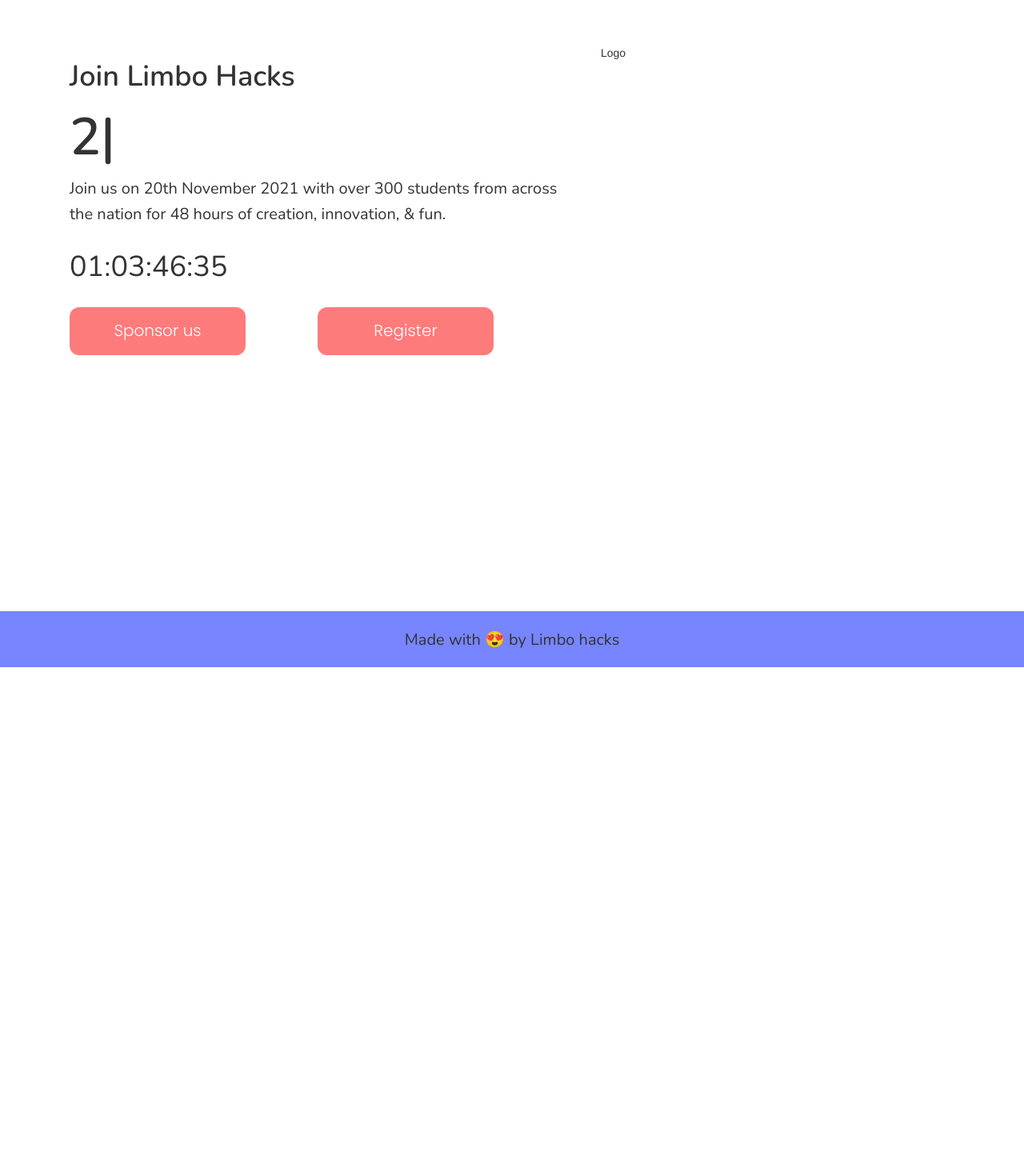
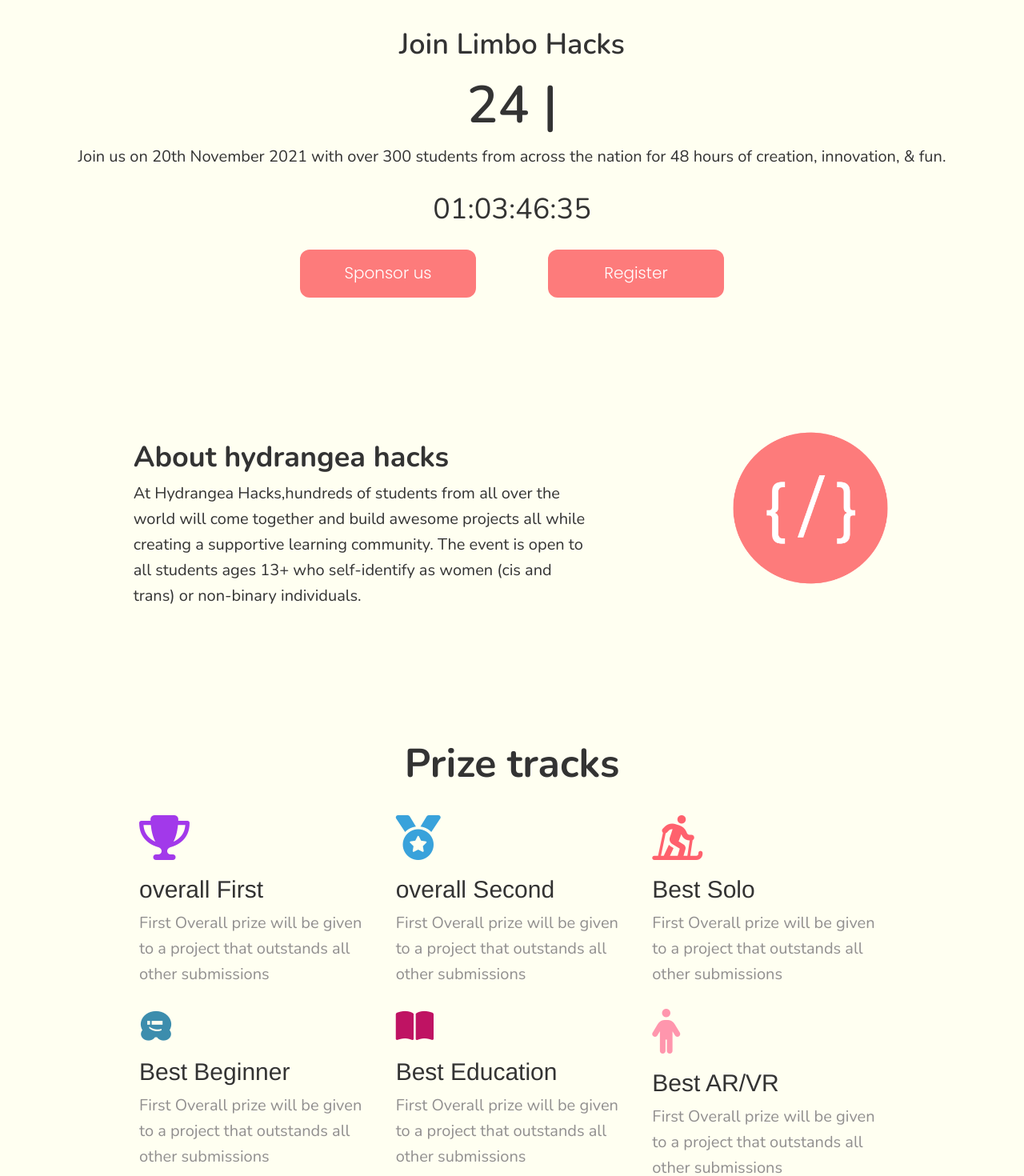
Before and after one commit to Abusayid693/Hackathon-website-template, a React (Create React App) app: page / in a window 1280 px wide. Shown: the part 160-1630 px from the top of the page at 80% size. Before the commit the page ends 994 px from the top, so only its background shows below. Built offline with nearby package versions, Linux system fonts and the light colour scheme.

Commit message:
Prizes added

```diff
--- a/package.json
+++ b/package.json
@@ -4,6 +4,11 @@
   "version": "0.1.0",
   "private": true,
   "dependencies": {
+    "@fortawesome/fontawesome-svg-core": "^1.2.35",
+    "@fortawesome/free-brands-svg-icons": "^5.15.3",
+    "@fortawesome/free-regular-svg-icons": "^5.15.3",
+    "@fortawesome/free-solid-svg-icons": "^5.15.3",
+    "@fortawesome/react-fontawesome": "^0.1.14",
     "@testing-library/jest-dom": "^5.13.0",
     "@testing-library/react": "^11.2.7",
     "@testing-library/user-event": "^12.8.3",
--- a/public/index.html
+++ b/public/index.html
@@ -9,6 +9,7 @@
     <meta name="theme-color" content="#000000" />
     <link rel="stylesheet" href="https://maxcdn.bootstrapcdn.com/bootstrap/3.4.1/css/bootstrap.min.css">
     <link rel="stylesheet" href="./index.css">
+    <script src="https://kit.fontawesome.com/fe697e6552.js" crossorigin="anonymous"></script>
     <title>React App</title>
   </head>
 
@@ -21,10 +22,12 @@
 
 
 
-
-  <style type="stylesheet">
+  <style>
     body {
-      background:  #FFF1F1;}
+      background:  #fffff1;
+      /* background: #e6feff; */
+      /* background: linear-gradient(0deg, rgba(226, 250, 251, 0.72), rgba(226, 250, 251, 0.72)); */
+    }
       @media  (max-width: 900px){
   body{
     text-align: center;
--- a/src/components/About/about.css
+++ b/src/components/About/about.css
@@ -1,22 +1,36 @@
+
+.Row{
+    margin-top: 15vh;
+    text-align: center;
+}
 
 
-.Row{
-    margin-top: 20vh;
+
+.logoSection{
+    text-align: center;
+    padding: 20vh 10vh 0 10vh ;
+    /* background-color: white; */
 }
-.info-div{
-    margin-left: 9vh;
+
+
+.prizesection{
+    text-align: center;
+    margin: 0 auto;
+    padding: 17vh 18vh 0 18vh ;
+
 
 }
-.image-div{
-    margin-left: 3vh;
-}
+
 
 @media  (max-width: 570px){
-    .info-div{
-        margin-left:0;
+    .prizesection{
+
+        padding: 17vh 0 0 0 ;
 
     }
-    .image-div{
-        margin-left: 0;
+    .logoSection{
+        text-align: center;
+        padding: 20vh 0vh 0 0vh ;
+        /* background-color: white; */
     }
-}
+  }
--- a/src/components/About/about.jsx
+++ b/src/components/About/about.jsx
@@ -4,21 +4,37 @@ import Row from 'react-bootstrap/Row'
 import Container from 'react-bootstrap/Container'
 import Col from 'react-bootstrap/Col'
 import "./about.css"
-import Fade from 'react-reveal/Fade';
-import Footer from "../Footer/footer.jsx";
+import { Logo , LogoSectionAbout } from "../logo-section/logoSection.jsx"
+import {FirstPrize , PrizeHeading} from "../prize tracks/prizes.jsx"
+import {Prizeinfo,Myicons} from "../prize tracks/prize-contents.jsx"
 
-
-{/* <Fade top></Fade> */}
 
 
 export default function AboutSection(props){
  return(
 <Container fluid>
   <Row className="Row">
+  <Col className="info-div" sm={12} lg={12} md={12}><Myinfo /></Col>
+  </Row>
 
-  <Col className="info-div" sm={12} lg={6} md={5}><Myinfo /></Col>
-    <Col className="image-div" sm={12} lg={5} md={5}>Logo</Col>
+  {/* Logo section  */}
+  <Row className=" logoSection">
+  <Col className="info-div" sm={12} lg={8} md={8}><LogoSectionAbout /></Col>
+  <Col className="info-div" sm={12} lg={4} md={4}><Logo /></Col>
+
   </Row>
+
+  <Row className="prizesection">
+  <PrizeHeading />
+  <Col className="" sm={12} lg={4} md={6}><FirstPrize icon={Myicons[0]} type= {Prizeinfo[0].type} content={Prizeinfo[0].content}/></Col>
+  <Col className="" sm={12} lg={4} md={6}><FirstPrize icon={Myicons[1]} type= {Prizeinfo[1].type} content={Prizeinfo[1].content}/></Col>
+  <Col className="" sm={12} lg={4} md={6}><FirstPrize icon={Myicons[2]} type= {Prizeinfo[2].type} content={Prizeinfo[2].content}/></Col>
+  <Col className="" sm={12} lg={4} md={6}><FirstPrize icon={Myicons[3]} type= {Prizeinfo[3].type} content={Prizeinfo[3].content}/></Col>
+  <Col className="" sm={12} lg={4} md={6}><FirstPrize icon={Myicons[4]} type= {Prizeinfo[4].type} content={Prizeinfo[4].content}/></Col>
+  <Col className="" sm={12} lg={4} md={6}><FirstPrize icon={Myicons[5]} type= {Prizeinfo[5].type} content={Prizeinfo[5].content}/></Col>
+  <Col className="" sm={12} lg={4} md={6}><FirstPrize icon={Myicons[6]} type= {Prizeinfo[6].type} content={Prizeinfo[6].content}/></Col>
+  </Row>
+
 </Container>
  );
 
--- a/src/components/Top-division-components/top-division-c.css
+++ b/src/components/Top-division-components/top-division-c.css
@@ -9,7 +9,7 @@ button{
   height: 6rem;
   border: none;
   background-color: #FD7B7B;
-  /* background-color: #7785FF; */
+/* background-color: #3BCBD1; */
   border-radius: 12px;
   font-size: 2rem;
   color: white;
--- /dev/null
+++ b/src/components/logo-section/logoSection.css
@@ -0,0 +1,16 @@
+.Logo{
+    width: 60%;
+    /* background-color: black; */
+    display: inline-block;
+    position: relative;
+}
+.LogoSectionAbout{
+    text-align: left;
+    width: 80%;
+    display: inline-block;
+    position: relative;
+    font-family: 'Nunito', sans-serif;
+}
+.LogoSectionAbout h1{
+    font-weight: 700;
+}
--- /dev/null
+++ b/src/components/logo-section/logoSection.jsx
@@ -0,0 +1,22 @@
+import React from "react";
+import "./logoSection.css";
+import logo from './LIMBO.png';
+
+
+function LogoSectionAbout(){
+    return(
+   <div className="LogoSectionAbout">
+    <h1>About hydrangea hacks </h1>
+   <p>At Hydrangea Hacks,hundreds of students from all over the world will come together and build awesome projects all while creating a supportive learning community. The event is open to all students ages 13+ who self-identify as women (cis and trans) or non-binary individuals.
+   </p>
+   </div>
+    );
+    }
+
+function Logo(){
+    return(
+        <img className="Logo" src={logo} alt="" />
+    )
+}
+
+export { Logo , LogoSectionAbout }
--- a/src/components/navbar/styles.css
+++ b/src/components/navbar/styles.css
@@ -2,9 +2,11 @@
  nav {
     list-style-type: none;
     background-color:#FFD1D1;
+    /* background-color: #a4e5e7; */
     height: 7vh;
     font-size: 1.8rem;
     box-shadow: 0px 7px 15px 4px rgba(255, 229, 229, 0.85);
+    /* box-shadow: 0px 12px 12px 8px #C8F3F4; */
 
 }
 ul{
--- /dev/null
+++ b/src/components/prize tracks/prize-contents.jsx
@@ -0,0 +1,43 @@
+const Prizeinfo=[
+    {
+    type:"overall First",
+    content:"First Overall prize will be given to a project that outstands all other submissions"
+    },
+    {
+        type:"overall Second",
+        content:"First Overall prize will be given to a project that outstands all other submissions"
+    }
+    ,
+    {
+        type:"Best Solo",
+        content:"First Overall prize will be given to a project that outstands all other submissions"
+    }
+    ,
+    {
+        type:" Best Beginner",
+        content:"First Overall prize will be given to a project that outstands all other submissions"
+    }
+    ,
+    {
+        type:"Best Education",
+        content:"First Overall prize will be given to a project that outstands all other submissions"
+    }
+    ,
+    {
+        type:"Best AR/VR",
+        content:"First Overall prize will be given to a project that outstands all other submissions"
+    }
+    ,
+    {
+        type:"For everyone",
+        content:"First Overall prize will be given to a project that outstands all other submissions"
+    }
+]
+
+
+var Myicons=[<i class="first fas fa-4x fa-trophy"></i>,<i class=" second fas fa-4x fa-medal"></i>,<i class=" third fas fa-4x fa-skiing-nordic"></i>,
+<i class="fab fourth fa-3x fa-wpbeginner"></i>,<i class=" fifth fa-3x fas fa-book-open"></i>,
+<i class="fas fa-4x sixth fa-male"></i>,<i class="fas fa-user-friends seventh fa-3x "></i>
+];
+
+export {Prizeinfo ,Myicons}
--- /dev/null
+++ b/src/components/prize tracks/prizes.css
@@ -0,0 +1,47 @@
+
+
+.Prizes{
+    width: 32rem;
+    width: fit-content;
+    margin: 0 auto;
+    text-align: left;
+    margin-top: 1.7rem;
+}
+.PrizeHeading h1{
+    font-size: 5rem;
+    margin-bottom: 2rem;
+    font-weight: 700;
+  font-family: 'Nunito', sans-serif;
+
+}
+
+.Prizes p{
+    color: rgb(145, 143, 143);
+}
+.Prizes .first{
+    color:#A239EA;
+}
+
+.Prizes .second{
+    color:#39A2DB;
+}
+
+.Prizes .third{
+    color:#FF616D;
+}
+
+.Prizes .fourth{
+    color:#3C8DAD;
+}
+
+.Prizes .fifth{
+    color:#BF1363;
+}
+
+.Prizes .sixth{
+    color:#FF96AD;
+}
+
+.Prizes .seventh{
+    color:#E4BAD4;
+}
--- /dev/null
+++ b/src/components/prize tracks/prizes.jsx
@@ -0,0 +1,27 @@
+import React from "react";
+import "./prizes.css"
+
+
+function PrizeHeading(){
+    return(
+    <div className="PrizeHeading">
+    <h1>Prize tracks</h1>
+    </div>
+    );
+}
+
+function FirstPrize(props){
+return(
+   <div className="Prizes">
+   {props.icon}
+   <h2>{props.type}</h2>
+   <p>{props.content}</p>
+    </div>
+);
+}
+
+
+
+
+
+export {FirstPrize , PrizeHeading}
```
Also changed, not shown: src/components/logo-section/LIMBO.png (added), 1 other file (tests, documents, lock files or other folders).
